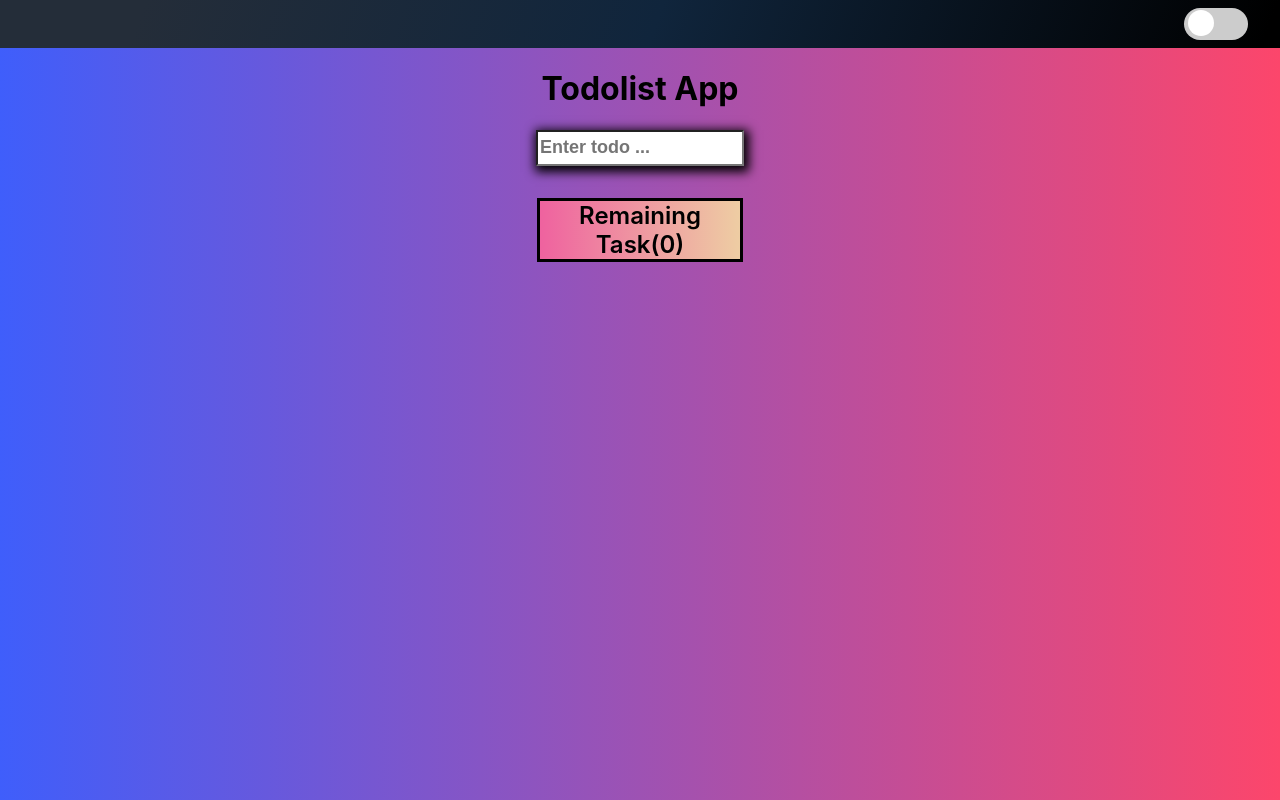
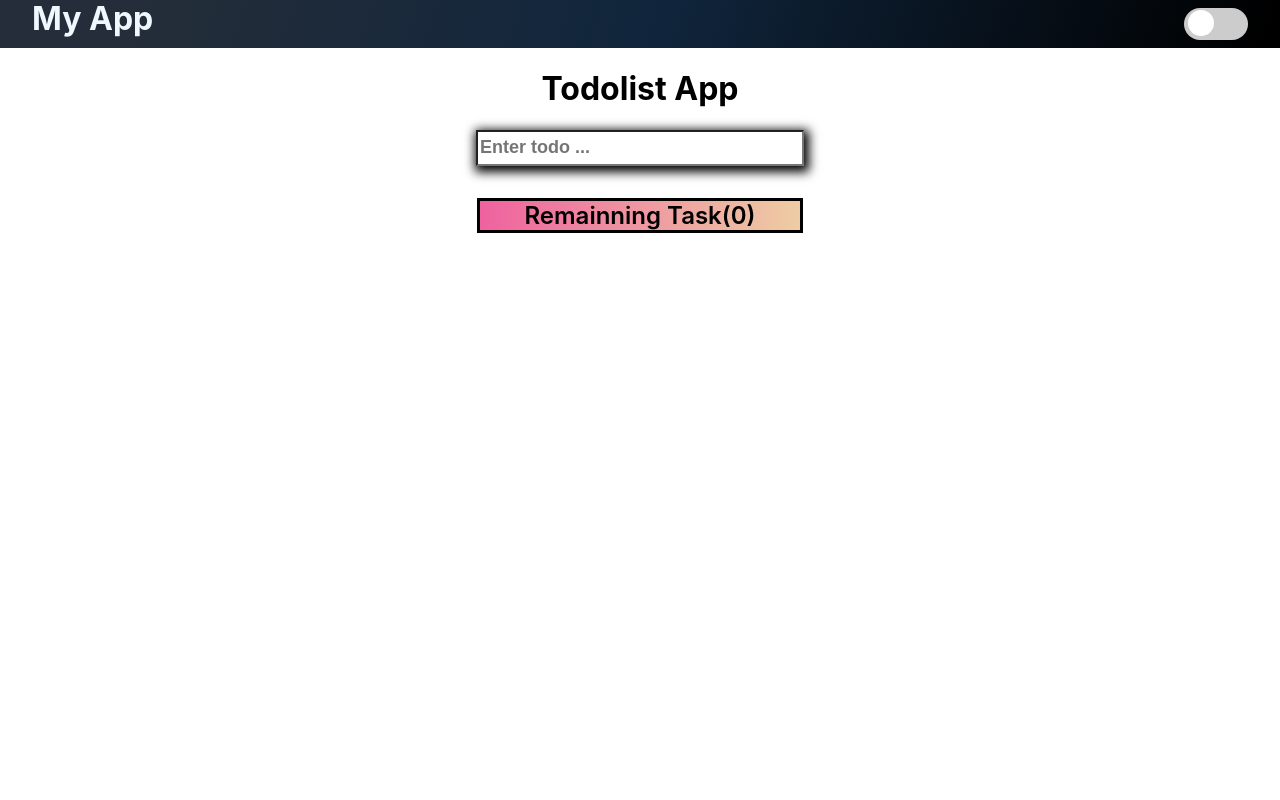
Before and after one commit to peela123/todolistDeployed, a React (Create React App) app: page / in a window 1280 px wide. Built offline with nearby package versions, Linux system fonts and the light colour scheme.

Commit message:
add toggle background color feature

```diff
--- a/src/App.css
+++ b/src/App.css
@@ -3,21 +3,6 @@ body {
   margin: 0;
   box-sizing: border-box;
   vertical-align: baseline;
-  background: #fc466b; /* fallback for old browsers */
-  background: -webkit-linear-gradient(
-    to right,
-    #3f5efb,
-    #fc466b
-  ); /* Chrome 10-25, Safari 5.1-6 */
-  background: linear-gradient(
-    to right,
-    #3f5efb,
-    #fc466b
-  ); /* W3C, IE 10+/ Edge, Firefox 16+, Chrome 26+, Opera 12+, Safari 7+ */
-}
-.entire-app {
-  width: 100vw;
-  height: 100vh;
 }
 
 .todo-container {
@@ -25,7 +10,7 @@ body {
   justify-content: center;
   flex-direction: column;
   text-align: center;
-  width: 50rem;
+  width: 100vw;
 
   margin: auto;
 }
@@ -80,12 +65,15 @@ button {
   font-weight: 700;
   border-color: black;
 }
+
 .checkbutton {
   background-color: green;
 }
+
 .closebutton {
   background-color: red;
 }
+
 .toggle-button {
   color: white;
   font-size: 1rem;
@@ -101,10 +89,12 @@ button {
   border: solid black 3px;
   margin-right: 2rem;
 }
+
 .toggle-button:hover {
   background-color: darkturquoise;
 }
-.menu-bar {
+
+.menubar-container {
   background: linear-gradient(
     109.6deg,
     rgb(36, 45, 57) 11.2%,
@@ -113,7 +103,7 @@ button {
   );
 
   display: flex;
-  justify-content: end;
+  justify-content: space-between;
   align-items: center;
   height: 3rem;
 }
@@ -161,7 +151,7 @@ button {
 }
 
 input:checked + .slider {
-  background-color: #4E4949;
+  background-color: #4e4949;
 }
 
 input:focus + .slider {
@@ -182,3 +172,30 @@ input:checked + .slider:before {
 .slider.round:before {
   border-radius: 50%;
 }
+
+.myapp-text {
+  color: aliceblue;
+  margin-left: 2rem;
+  margin-bottom: 2rem;
+}
+.backgroundWhite {
+  background-color: white;
+  color: black;
+  height: 100vh;
+}
+.backgroundBlack {
+  background: #373b44; /* fallback for old browsers */
+  background: -webkit-linear-gradient(
+    to right,
+    #4286f4,
+    #373b44
+  ); /* Chrome 10-25, Safari 5.1-6 */
+  background: linear-gradient(
+    to right,
+    #4286f4,
+    #373b44
+  ); /* W3C, IE 10+/ Edge, Firefox 16+, Chrome 26+, Opera 12+, Safari 7+ */
+
+  color: white;
+  height: 100vh;
+}
--- a/src/App.js
+++ b/src/App.js
@@ -1,85 +1,77 @@
-import logo from './logo.svg';
-import './App.css';
-import React from 'react';
-import { useState } from 'react';
-import { useEffect } from 'react';
-import { EaseInControlPoint, IconsOff } from 'tabler-icons-react';
-import { X } from 'tabler-icons-react';
+import "./App.css";
+import React from "react";
+
+import { useState } from "react";
+import { useEffect } from "react";
+import { EaseInControlPoint, IconsOff } from "tabler-icons-react";
+
 function App() {
+  const [todo, setTodo] = useState("");
+  const [todos, setTodos] = useState(() => {
+    const savedTodos = localStorage.getItem("react-todos");
+    if (savedTodos) {
+      return JSON.parse(savedTodos);
+    } else {
+      return [];
+    }
+  });
+  const [todosCount, setTodoCounts] = useState(todos.length);
 
-  const [todo, setTodo] = useState("")
-  const [todos, setTodos] = useState(() => {
-    const savedTodos = localStorage.getItem("react-todos")
-    if (savedTodos) {
-      return JSON.parse(savedTodos)
-    } else {
-      return []
-    }
-  })
-  const [todosCount, setTodoCounts] = useState(todos.length)
+  const [isBackgroundWhite,setIsBackgroundWhite] = useState(true)
 
+  const toggleBackgroundHandler = () =>{
+    setIsBackgroundWhite(!isBackgroundWhite)
+
+}
 
   useEffect(() => {
-    localStorage.setItem("react-todos", JSON.stringify(todos))
-  }, [todos])
-
-
-
+    localStorage.setItem("react-todos", JSON.stringify(todos));
+  }, [todos]);
 
   const onkeyupHandler = (e) => {
     if (e.key !== "Enter") return;
 
     if (todo === "") {
-      alert("Todo cannot be empyty!!!")
-    }
-    else {
+      alert("Todo cannot be empyty!!!");
+    } else {
       e.preventDefault();
       const newTodos = [
         {
           id: Math.random(),
           text: todo,
-          completed: false
+          completed: false,
         },
-        ...todos
-      ]
-      setTodos(newTodos)
-      setTodoCounts(todosCount + 1)
+        ...todos,
+      ];
+      setTodos(newTodos);
+      setTodoCounts(todosCount + 1);
     }
-    setTodo("")
-
-
-
-  }
+    setTodo("");
+  };
   const deleteTodo = (ID) => {
-    const newTodos = todos.filter((todo) => todo.id !== ID)
-    setTodos(newTodos)
-    setTodoCounts(todosCount - 1)
-  }
+    const newTodos = todos.filter((todo) => todo.id !== ID);
+    setTodos(newTodos);
+    setTodoCounts(todosCount - 1);
+  };
   const markTodo = (index) => {
     todos[index].completed = !todos[index].completed;
     setTodos([...todos]);
-
-  }
-
-
+  };
 
   return (
-    <div className="entire-app">
+    <div className = {isBackgroundWhite ? "backgroundWhite" : "backgroundBlack"}>
+      {/* navbar */}
+      <div className="menubar-container">
+        <h1 className="myapp-text">My App</h1>
+        <label className="switch" >
+          <input type="checkbox" />
+          <span className="slider round" onClick={toggleBackgroundHandler}></span>
+        </label>
+      </div>
+      {/* navbar end */}
 
-      <div className="menu-bar">
-
-
-        <label class="switch sty">
-          <input type="checkbox" />
-          <span class="slider round"></span>
-        </label>
-
-
-      </div>
-
-
-      <div className="todo-container">
-
+      {/* todo container */}
+      <div className ="todo-container">
         <h1>Todolist App</h1>
         <input
           className="input-box"
@@ -89,25 +81,39 @@ function App() {
           onChange={(e) => setTodo(e.target.value)}
           onKeyUp={onkeyupHandler}
         />
+
         <ul>
           {todos.map((todo, i) => (
             <p key={i} id={todo.id} className="eachTodo">
-              <p style={todo.completed ? { textDecoration: "line-through", textDecorationThickness: "4px" } : null}>{todo.text}</p>
-              <button onClick={() => deleteTodo(todo.id)} className="closebutton">X</button>
-              <button onClick={() => markTodo(i)} className="checkbutton">&radic;</button>
-
+              <p
+                style={
+                  todo.completed
+                    ? {
+                        textDecoration: "line-through",
+                        textDecorationThickness: "4px",
+                      }
+                    : null
+                }
+              >
+                {todo.text}
+              </p>
+              <button
+                onClick={() => deleteTodo(todo.id)}
+                className="closebutton"
+              >
+                X
+              </button>
+              <button onClick={() => markTodo(i)} className="checkbutton">
+                &radic;
+              </button>
             </p>
           ))}
         </ul>
 
-        <p className="remain-text">Remaining Task({todosCount})</p>
-
-
+        <p className="remain-text">Remainning Task({todosCount})</p>
       </div>
-
+      {/* todo container end */}
     </div>
-
-
   );
 }
 
```
